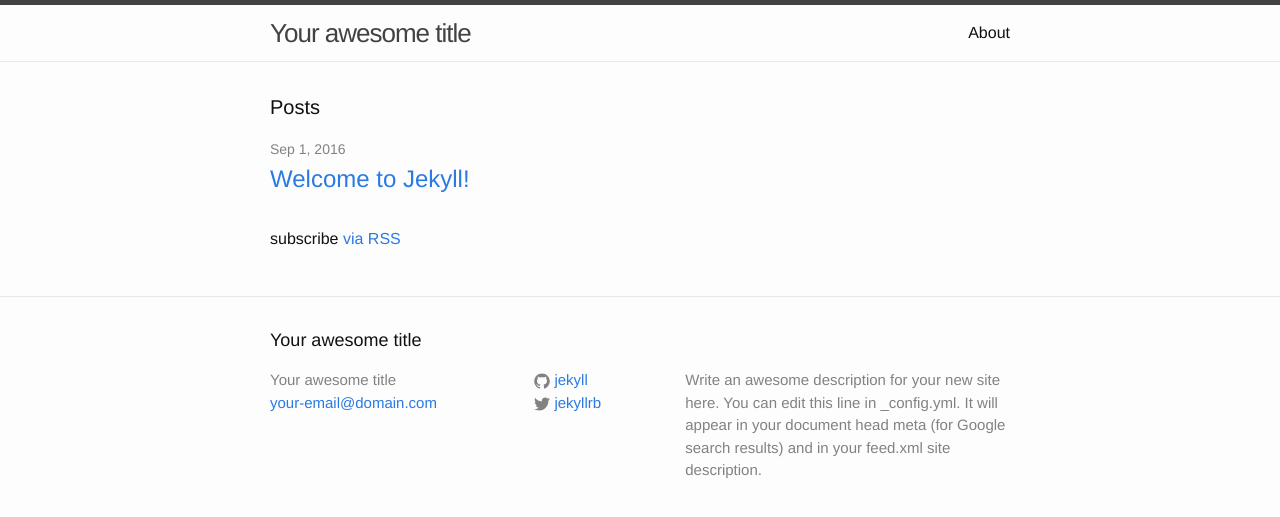
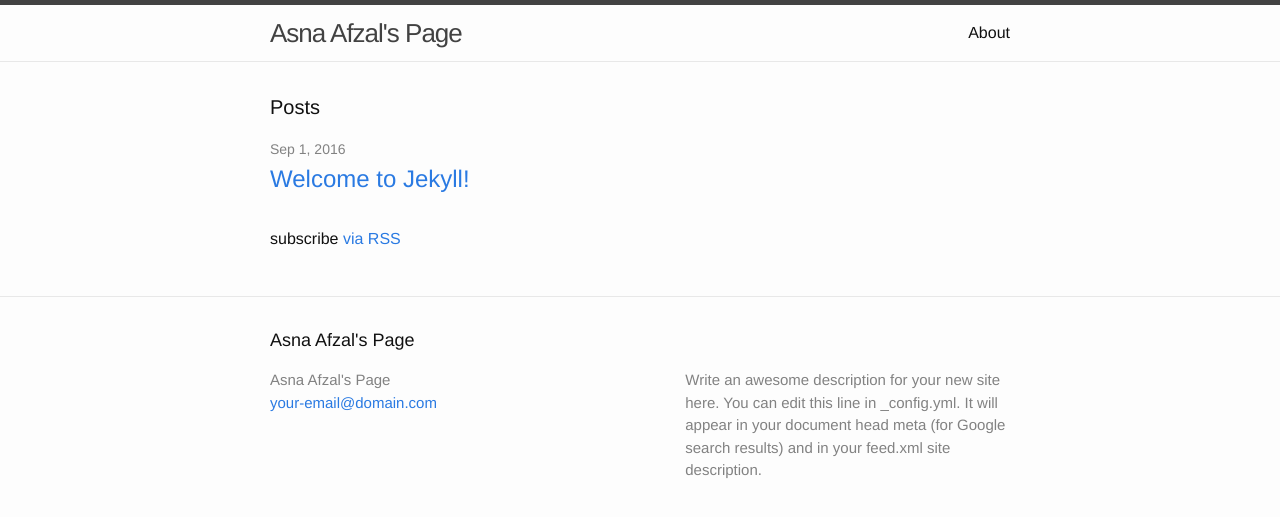
Before and after one commit to aafzal1/aafzal1.github.io, a Jekyll site: the page built from index.html, in a window 1280 px wide. Shown: the top 517 px of the page. Built offline with Jekyll 4.4.1, drawn with Linux system fonts in a browser that asks for light colours.

Commit message:
Update _config.yml

```diff
--- a/_config.yml
+++ b/_config.yml
@@ -6,16 +6,16 @@
 # 'jekyll serve'. If you change this file, please restart the server process.
 
 # Site settings
-title: Your awesome title
+title: Asna Afzal's Page
 email: your-email@domain.com
 description: > # this means to ignore newlines until "baseurl:"
   Write an awesome description for your new site here. You can edit this
   line in _config.yml. It will appear in your document head meta (for
   Google search results) and in your feed.xml site description.
 baseurl: "" # the subpath of your site, e.g. /blog
-url: "http://yourdomain.com" # the base hostname & protocol for your site
-twitter_username: jekyllrb
-github_username:  jekyll
+url: "http://aafzal1.github.io" # the base hostname & protocol for your site
+twitter_username:
+github_username:
 
 # Build settings
 markdown: kramdown
```
